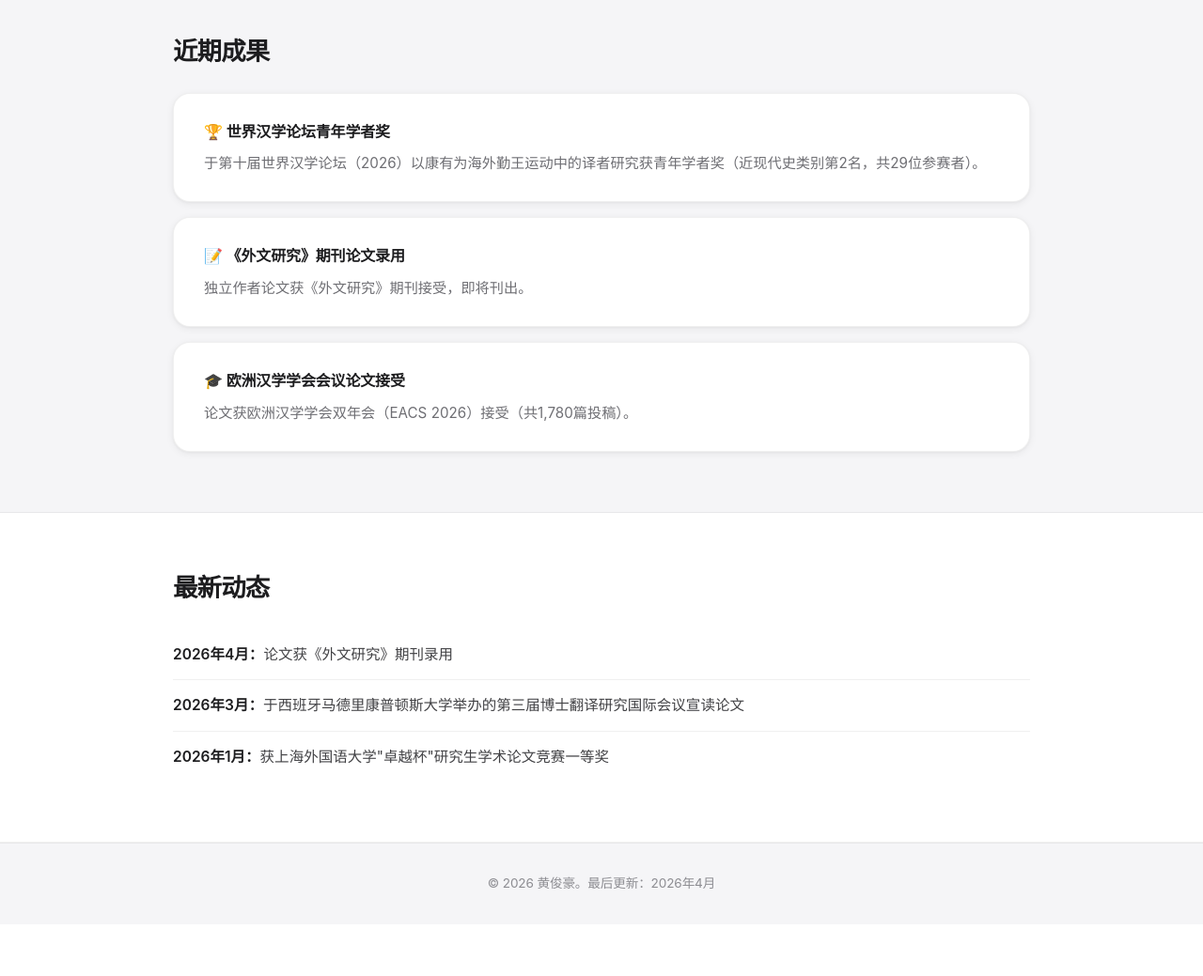
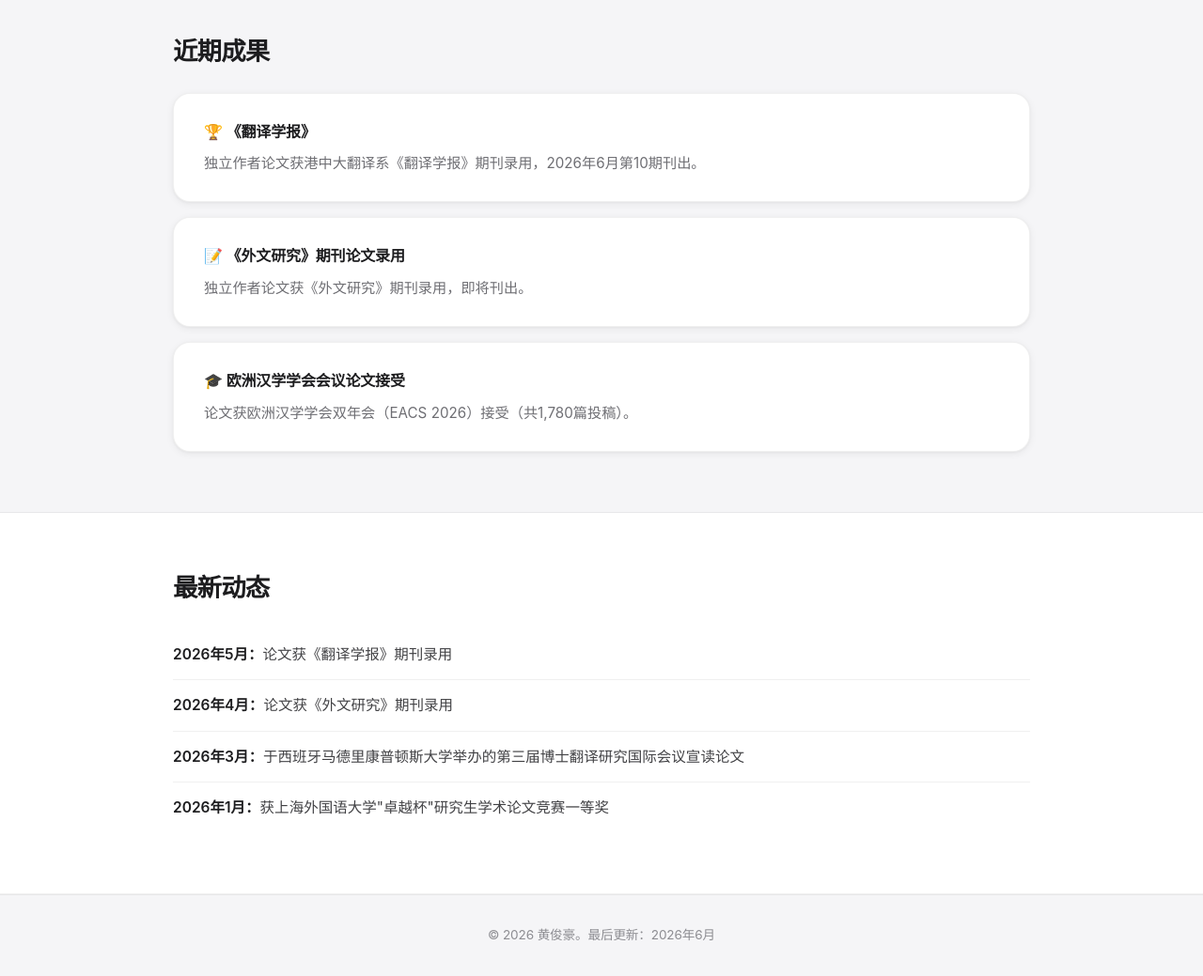
Before and after one commit to hoganjhhuang-maker/hoganjhhuang-maker.github.io, a plain HTML site: page index-zh.html in a window 1280 px wide. Shown: the part 1600-2639 px from the top of the page at 94% size. Before the commit the page ends 2584 px from the top, so only its background shows below. Drawn offline with Linux system fonts and the light colour scheme.

Commit message:
Update index-zh.html

```diff
--- a/index-zh.html
+++ b/index-zh.html
@@ -69,12 +69,12 @@
             <div class="container">
                 <h2>近期成果</h2>
                 <div class="highlight-item">
-                    <h3>🏆 世界汉学论坛青年学者奖</h3>
-                    <p>于第十届世界汉学论坛（2026）以康有为海外勤王运动中的译者研究获青年学者奖（近现代史类别第2名，共29位参赛者）。</p>
+                    <h3>🏆 《翻译学报》</h3>
+                    <p>独立作者论文获港中大翻译系《翻译学报》期刊录用，2026年6月第10期刊出。</p>
                 </div>
                 <div class="highlight-item">
                     <h3>📝 《外文研究》期刊论文录用</h3>
-                    <p>独立作者论文获《外文研究》期刊接受，即将刊出。</p>
+                    <p>独立作者论文获《外文研究》期刊录用，即将刊出。</p>
                 </div>
                 <div class="highlight-item">
                     <h3>🎓 欧洲汉学学会会议论文接受</h3>
@@ -87,6 +87,7 @@
             <div class="container">
                 <h2>最新动态</h2>
                 <ul class="news-list">
+                    <li><strong>2026年5月：</strong>论文获《翻译学报》期刊录用</li>
                     <li><strong>2026年4月：</strong>论文获《外文研究》期刊录用</li>
                     <li><strong>2026年3月：</strong>于西班牙马德里康普顿斯大学举办的第三届博士翻译研究国际会议宣读论文</li>
                     <li><strong>2026年1月：</strong>获上海外国语大学"卓越杯"研究生学术论文竞赛一等奖</li>
@@ -98,7 +99,7 @@
 
     <footer>
         <div class="container">
-            <p>&copy; 2026 黄俊豪。最后更新：2026年4月</p>
+            <p>&copy; 2026 黄俊豪。最后更新：2026年6月</p>
         </div>
     </footer>
 
```
